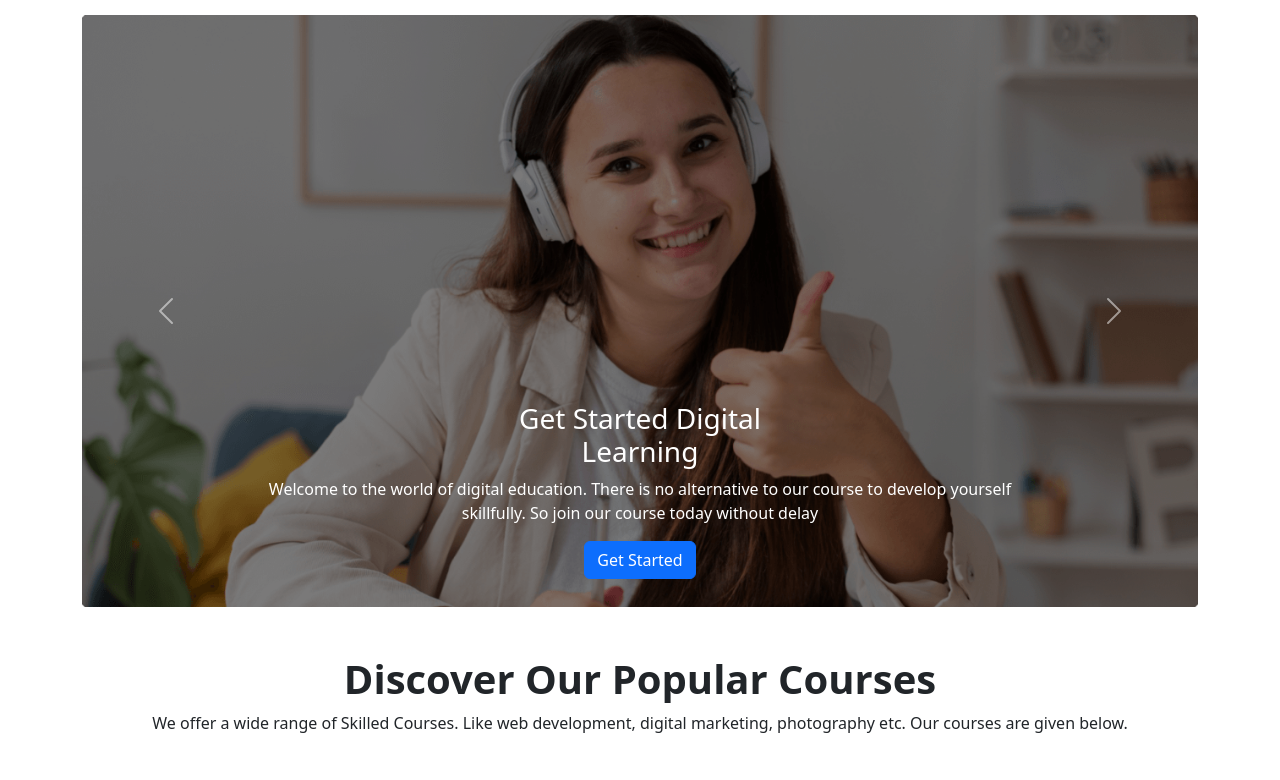
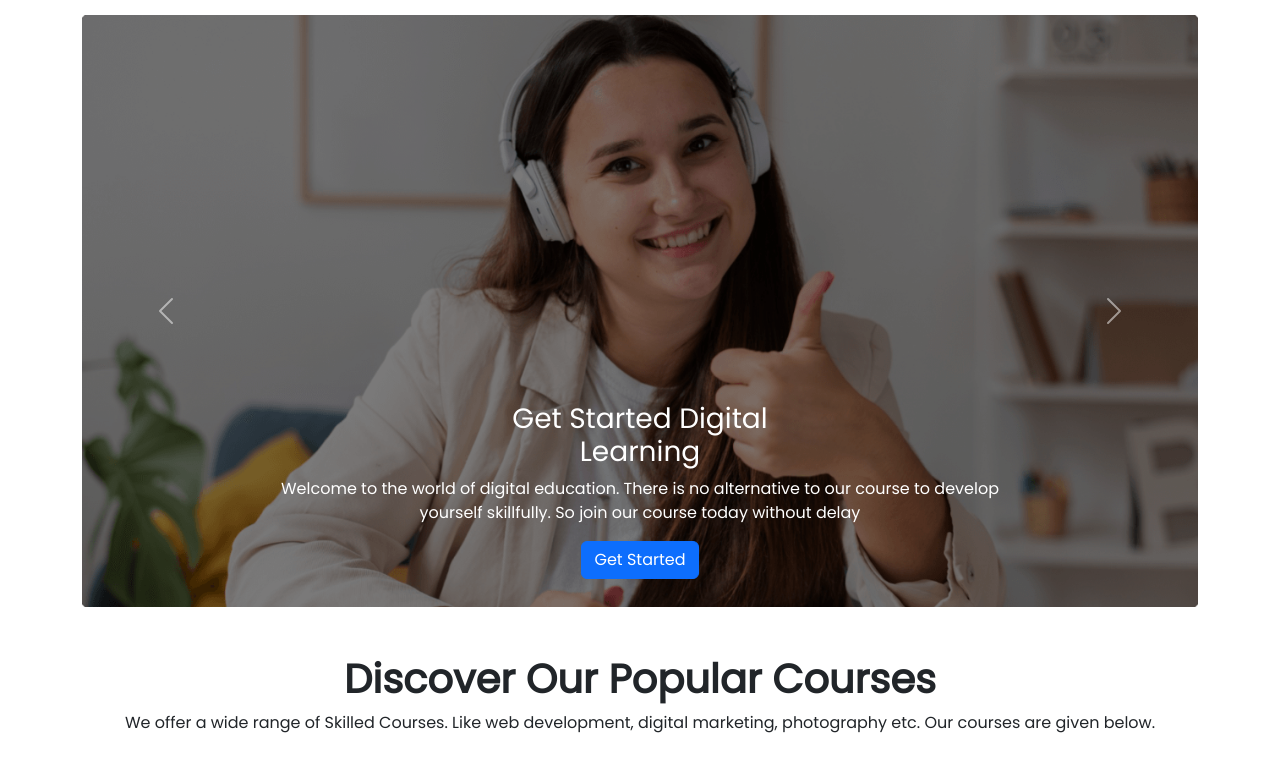
Before and after one commit to ajhridoy/digital-edu-care, a plain HTML site: page index.html in a window 1280 px wide. Shown: the part 91-871 px from the top of the page. Drawn offline with nearby package versions, Linux system fonts and the light colour scheme.

Commit message:
add google fonts

```diff
--- a/index.html
+++ b/index.html
@@ -5,6 +5,10 @@
     <meta http-equiv="X-UA-Compatible" content="IE=edge">
     <meta name="viewport" content="width=device-width, initial-scale=1.0">
     <title>Digital Edu Care</title>
+    <!-- google fonts -->
+    <link rel="preconnect" href="https://fonts.googleapis.com">
+    <link rel="preconnect" href="https://fonts.gstatic.com" crossorigin>
+    <link href="https://fonts.googleapis.com/css2?family=Poppins&display=swap" rel="stylesheet">
     <!-- font awesome -->
     <script src="https://kit.fontawesome.com/f1d098c56d.js" crossorigin="anonymous"></script>
     <!-- bootstrap-cdn -->
--- a/style.css
+++ b/style.css
@@ -1,4 +1,6 @@
-
+body{
+    font-family: 'Poppins', sans-serif;
+}
 .low-bright{
     filter: brightness(50%);
 }
```
